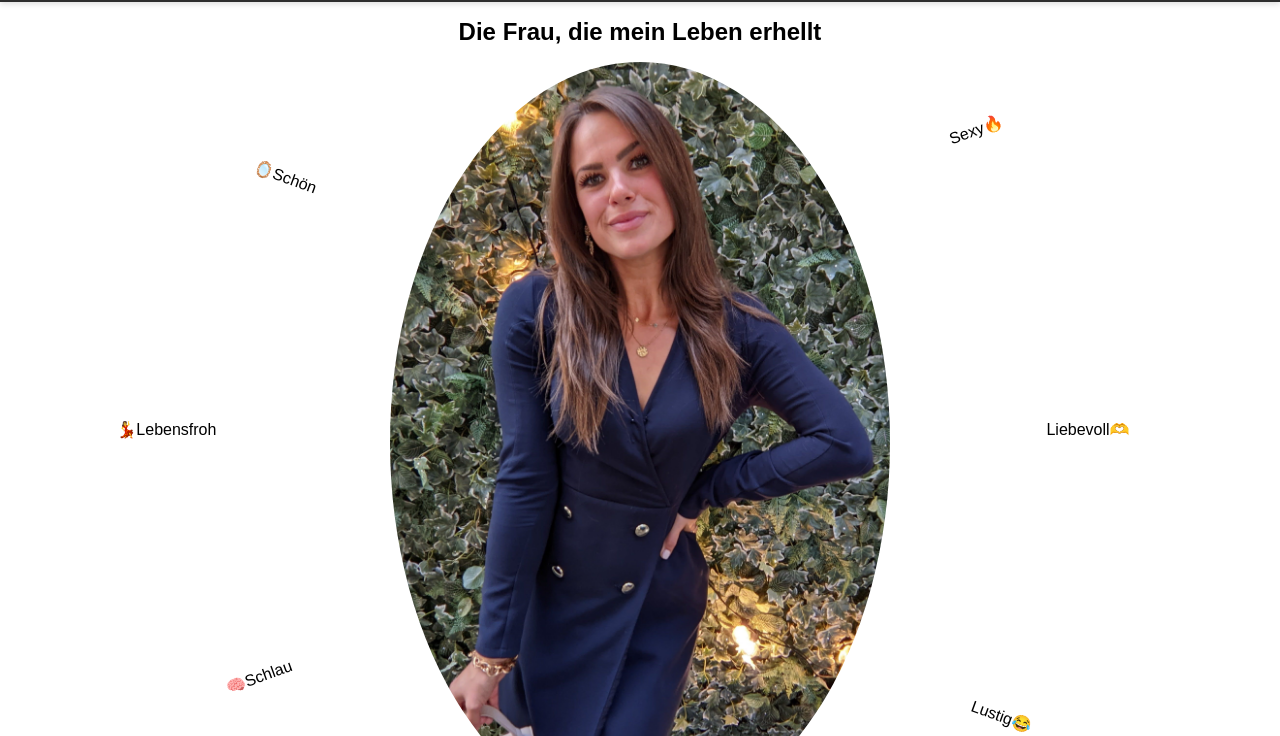
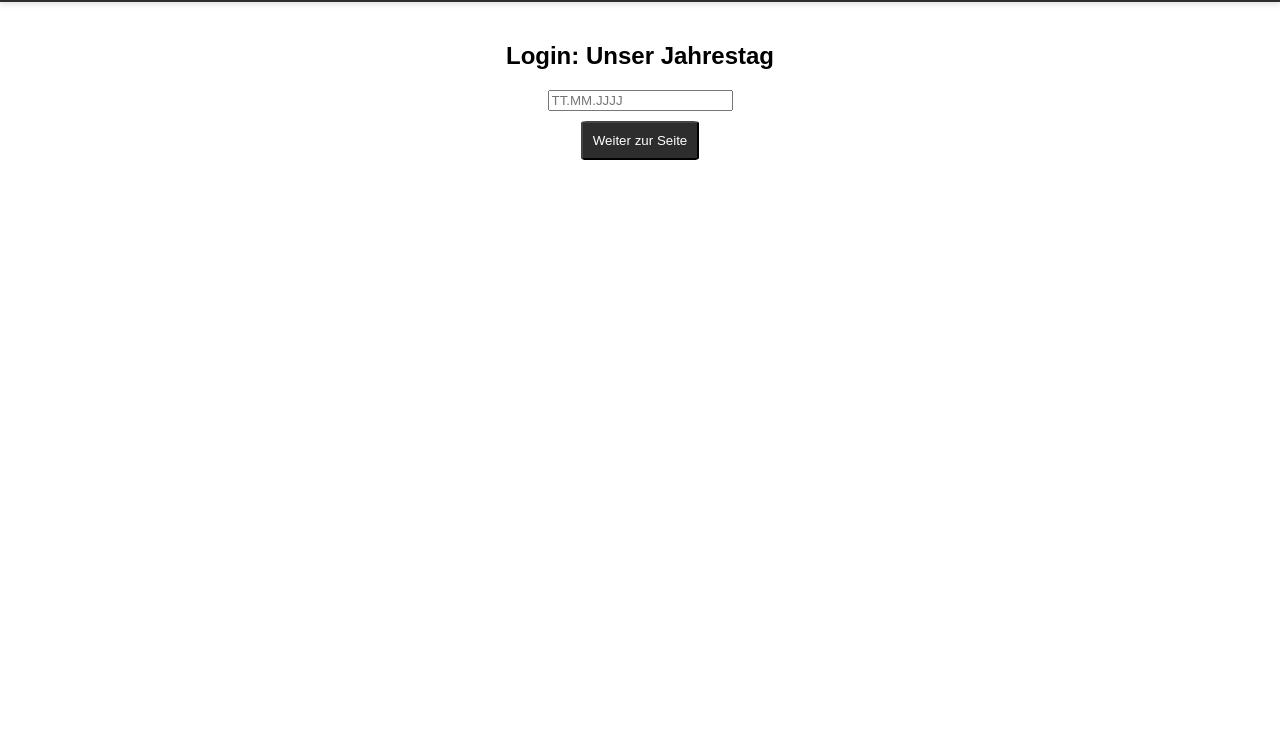
Before and after one commit to DavidSparta/projektarbeit-maus, a website: page index.html in a window 1280 px wide. Shown: the part 64-800 px from the top of the page. Drawn offline with Linux system fonts and the light colour scheme; a web font is replaced by a local one.

Commit message:
Created Login for Startpage

```diff
--- a/index.html
+++ b/index.html
@@ -24,7 +24,16 @@
             </ul>
         </nav>
     </div>
-
+    <!-- Authentifizierungsdialog -->
+    <div id="passwordPrompt">
+        <div id="promptBox">
+        <h2>Login: Unser Jahrestag</h2>
+        <input type="password" id="passwordInput" placeholder="TT.MM.JJJJ">
+        <button onclick="authenticate()">Weiter zur Seite</button>
+        <p id="errorText" style="color: red; display: none;">Falsches Passwort</p>
+        </div>
+    </div>
+    <script src="script.js"></script>
     <main class="site-content">
         <section class="hero-section">
             <h1>Die Frau, die mein Leben erhellt</h1>
@@ -230,6 +239,5 @@
     <footer class="site-footer">
         <p>&#169; Davless </p>
     </footer>
-    <script src="script.js"></script>
 </body>
 </html>
--- a/index.js
+++ b/index.js
@@ -4,7 +4,7 @@ const axios = require('axios');
 const cors = require('cors'); // CORS importieren
 
 const app = express();
-const port = 3000;
+const port = process.env.PORT || 3000;
 
 app.use(express.json());
 app.use(cors()); // CORS als Middleware verwenden, um CORS-Header zu allen Antworten hinzuzufügen
--- a/package.json
+++ b/package.json
@@ -4,7 +4,9 @@
   "description": "Website about the best girlfriend",
   "main": "index.js",
   "scripts": {
-    "test": "echo \"Error: no test specified\" && exit 1"
+    "start": "node index.js",
+    "dev": "nodemon index.js",
+    "test": "echo \"Error: no test specified\" && exit 1",
   },
   "repository": {
     "type": "git",
--- a/script.js
+++ b/script.js
@@ -1,3 +1,44 @@
+
+// Diese Funktion wird aufgerufen, um die Authentifizierung zu überprüfen
+function checkAuthentication() {
+    if (sessionStorage.getItem("authenticated") === "true") {
+        // Wenn der Benutzer authentifiziert ist, verstecke den passwordPrompt und zeige den .site-content Bereich
+        document.getElementById('passwordPrompt').style.display = 'none';
+        document.querySelector('.site-content').style.display = 'block';
+        document.querySelector('.site-footer').style.display = 'block';
+    } else {
+        // Wenn der Benutzer nicht authentifiziert ist, zeige den passwordPrompt
+        document.getElementById('passwordPrompt').style.display = 'flex';
+        //  Verstecke den .site-content und footer Bereich, falls dieser sichtbar sein sollte
+        document.querySelector('.site-content').style.display = 'none';
+        document.querySelector('.site-footer').style.display = 'none';
+    }
+}
+
+
+// Diese Funktion wird aufgerufen, wenn der Benutzer auf den Bestätigen-Button klickt
+function authenticate() {
+    var password = document.getElementById('passwordInput').value;
+    if (password === "21.08.2012") { // Ersetze dies durch dein tatsächliches Passwort
+        // Wenn das Passwort korrekt ist, setze den Authentifizierungsstatus und verstecke den Dialog
+        sessionStorage.setItem("authenticated", "true");
+        document.getElementById('passwordPrompt').style.display = 'none';
+        // Zeige den .site-content Bereich
+        document.querySelector('.site-content').style.display = 'block';
+    } else {
+        // Wenn das Passwort falsch ist, zeige eine Fehlermeldung
+        document.getElementById('errorText').style.display = 'block';
+    }
+}
+
+// Überprüfe die Authentifizierung, sobald die Seite geladen wird
+document.addEventListener('DOMContentLoaded', (event) => {
+    checkAuthentication();
+});
+
+
+
+
 //Karrusell Funktionalität
 document.addEventListener('DOMContentLoaded', function() {
     const slides = document.querySelectorAll('.carousel-slide');
--- a/style.css
+++ b/style.css
@@ -10,6 +10,8 @@ body, html {
     margin: 0; /* Entfernt den Standard-Margin des Body und HTML Elements */
     padding: 0; /* Entfernt das Standard-Padding */
     width: 100%; /* Stellt sicher, dass der Body und HTML Elemente die volle Breite einnehmen */
+    display: flex;
+    flex-direction: column;
 }
 
 h1 {
@@ -87,6 +89,7 @@ h1 {
     background-color: var(--theme-color);
     padding: .1rem;
     text-align: right;
+    margin-top: auto;
 }
 
 .site-footer p {
@@ -96,6 +99,31 @@ h1 {
 
 .footer-links :last-child {
     margin-left: auto;
+}
+
+#passwordPrompt {
+    display: flex;
+    justify-content: center; /* Zentriert horizontal */
+    align-items: center; /* Zentriert vertikal */
+    padding: 20px; /* Fügt ein wenig Abstand rundherum hinzu, optional */
+}
+
+#promptBox {
+    text-align: center;
+}
+
+#passwordInput, button {
+    display: block;
+    margin: 0 auto 10px; /* Zentriert und fügt Abstand unten hinzu */
+    width: auto; /* Erlaubt Anpassung der Breite basierend auf Inhalt */
+}
+
+button {
+    padding: 10px;
+}
+
+#errorText {
+    margin-top: 10px;
 }
 
 .hero-section {
@@ -231,7 +259,11 @@ h1 {
     display: none;
 }
 
-.site-content { line-height: 1.5;}
+.site-content {
+    line-height: 1.5;
+    display: none;
+
+}
 
 .background-container {
     /* Hintergrundbild */
@@ -254,6 +286,7 @@ h1 {
     padding: 1em;
     background-color: white;
     color: var(--theme-color);
+    line-height: 1.5;
 }
 
 .timeline {
@@ -406,11 +439,12 @@ h1 {
     border-right-width: 5px; /* Verstärkt den rechten Rand, um eine visuelle Trennung zu betonen */
 }
 
-#inputArea button {
+button {
     background-color: var(--theme-color);/* Blaue Hintergrundfarbe */
     color: white; /* Weiße Schriftfarbe */
     cursor: pointer; /* Verändert den Cursor, um Klickbarkeit anzudeuten */
     border-color: #444; /* Dunklerer Rand für den Button für einen 3D-Effekt */
+    border-radius: 5%;
 }
 
 #userActivities {
```
Also changed, not shown: timeline.html (+6 -6 lines), yourday.html (+3 -2 lines).
